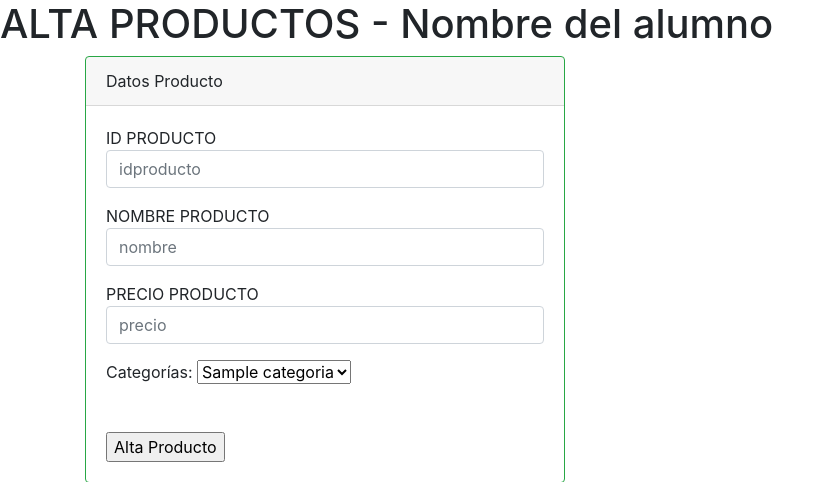
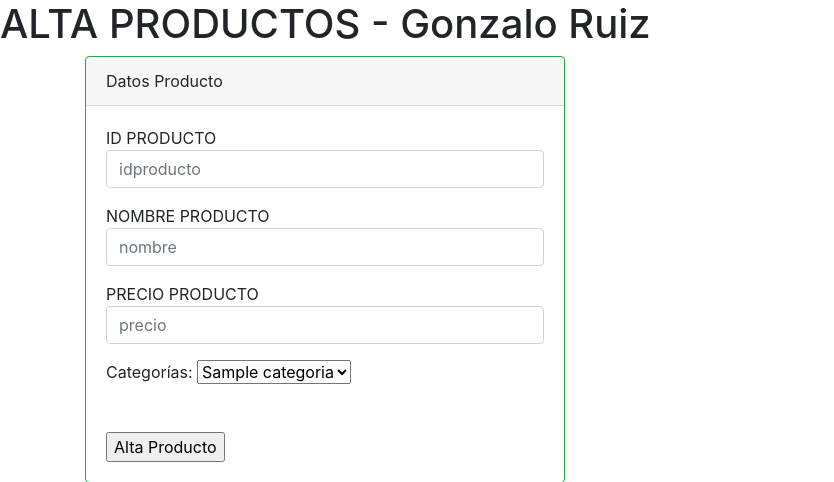
Before and after one commit to gonzaloruizalonso/webcompras, a PHP site: page /comaltapro.php in a window 1280 px wide. Shown: the top 482 px of the page, without its empty margins (0-834 px from the left). Run offline with PHP 8.4, Linux system fonts and the light colour scheme; tables that the repository leaves empty hold one stand-in row (values such as "Sample post"); some libraries are stand-ins or nearby versions.

Commit message:
Update comaltapro.php

```diff
--- a/files/comaltapro.php
+++ b/files/comaltapro.php
@@ -8,7 +8,7 @@
 </head>
 
 <body>
-<h1>ALTA PRODUCTOS - Nombre del alumno</h1>
+<h1>ALTA PRODUCTOS - Gonzalo Ruiz</h1>
 <?php
 include "conexion.php";
 mysqli_query($conn, "begin;");
```
